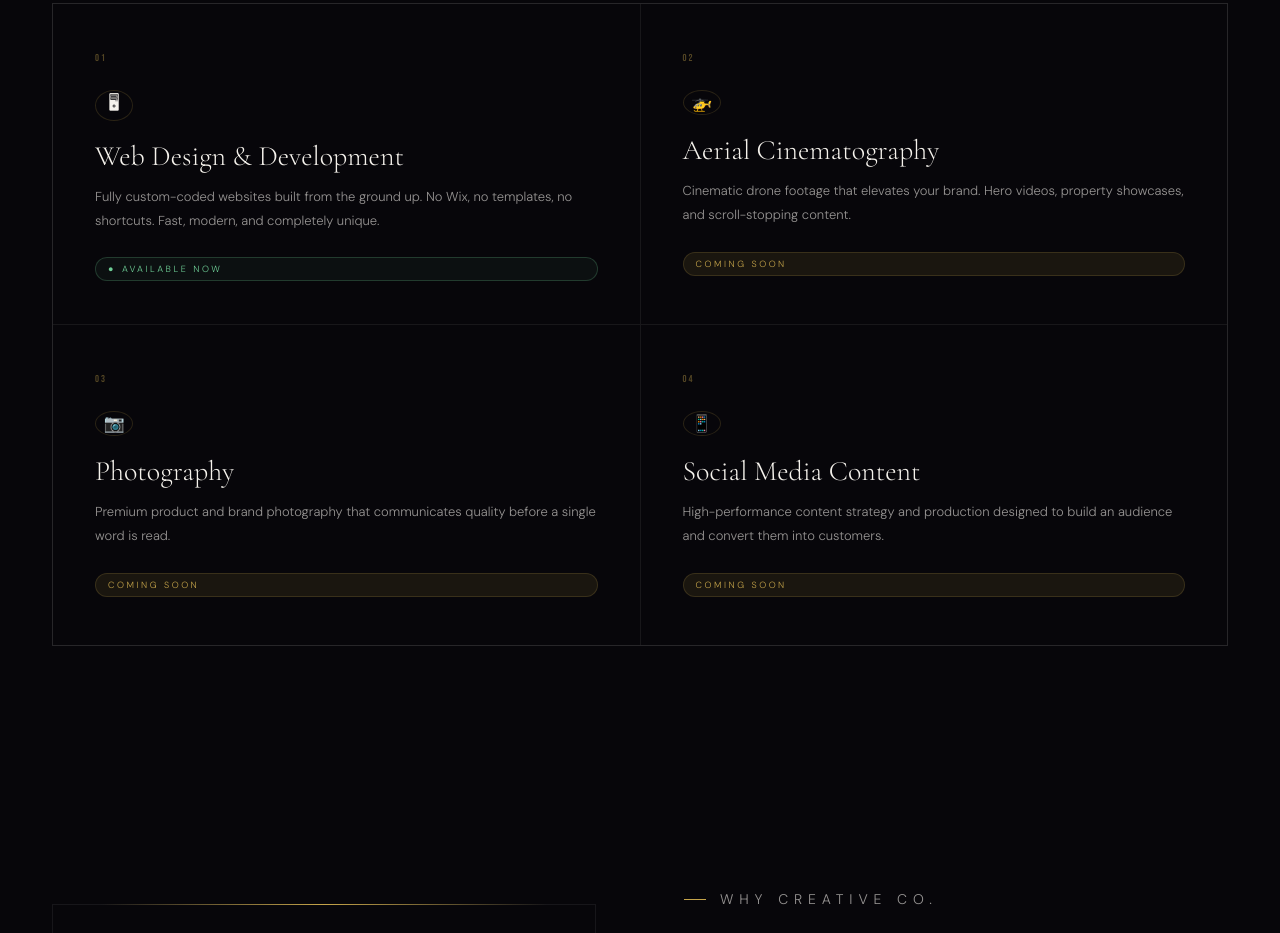
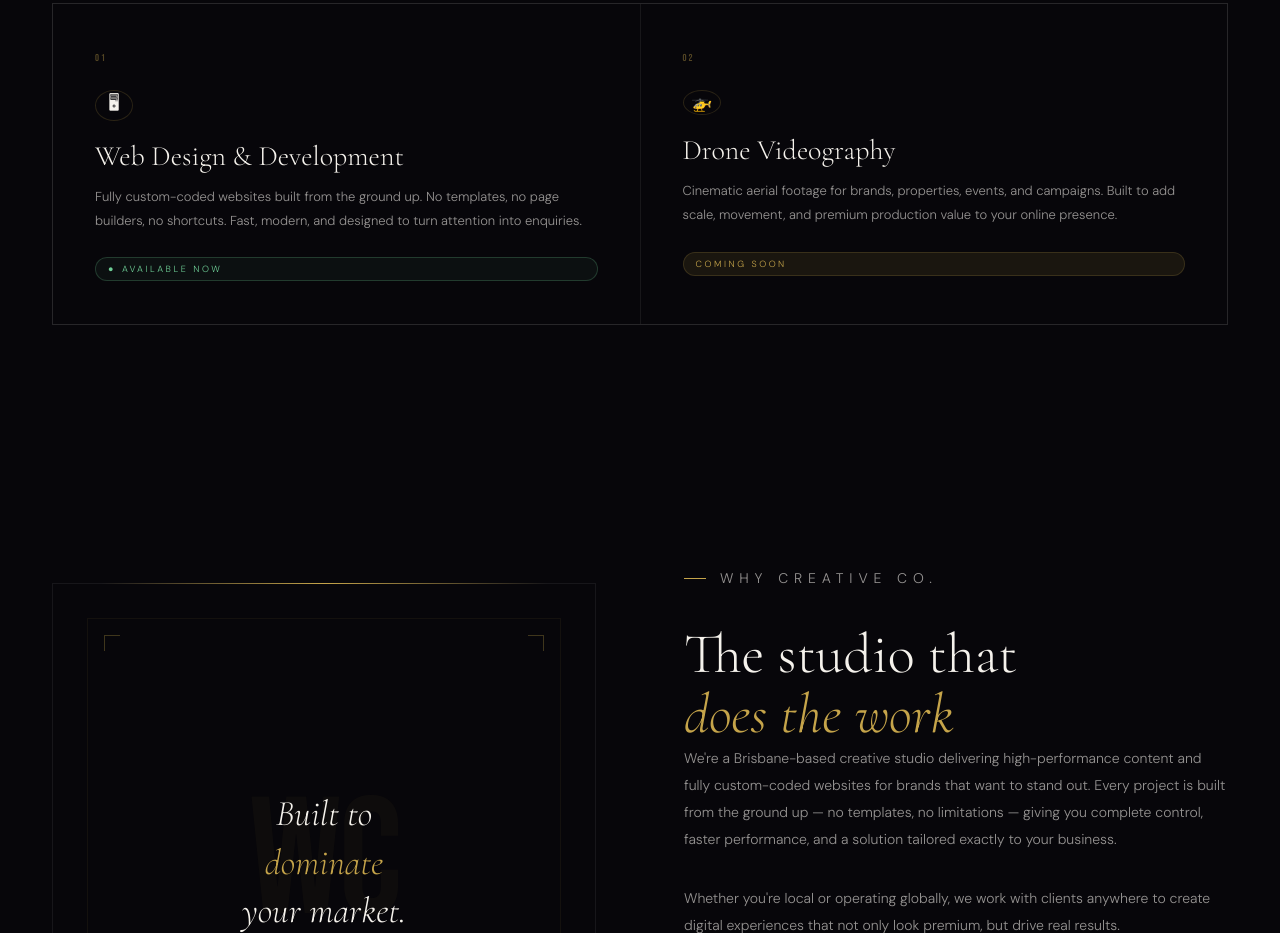
Before and after one commit to wilsoncreativeco/Wilson-Creative, a React (Vite) app: page / in a window 1280 px wide. Shown: the part 1220-2153 px from the top of the page. Built offline with nearby package versions, Linux system fonts and the light colour scheme.

Commit message:
Update App.jsx

```diff
--- a/src/App.jsx
+++ b/src/App.jsx
@@ -13,70 +13,39 @@ const navItems = [
   { label: 'Pricing', href: '#pricing' },
   { label: 'Contact', href: '#contact' },
 ]
-
 const services = [
   {
     num: '01',
     icon: '🖥',
     name: 'Web Design & Development',
-    desc: 'Fully custom-coded websites built from the ground up. No Wix, no templates, no shortcuts. Fast, modern, and completely unique.',
+    desc: 'Fully custom-coded websites built from the ground up. No templates, no page builders, no shortcuts. Fast, modern, and designed to turn attention into enquiries.',
     statusType: 'live',
     statusLabel: 'Available Now',
-    backTitle: 'What you actually get',
+    backTitle: 'What you get',
     backPoints: [
-      '100% custom code — no templates ever',
-      'Mobile-first, lightning-fast performance',
-      'Full SEO setup from day one',
-      'Contact forms, click-to-call & analytics',
-      'Delivered in as little as 5 days',
+      'Fully custom-coded website',
+      'No Wix, no templates, no drag-and-drop builders',
+      'Mobile-first responsive design',
+      'Fast loading performance',
+      'SEO foundations included',
+      'Contact forms, click-to-call and analytics',
     ],
   },
   {
     num: '02',
     icon: '🚁',
-    name: 'Aerial Cinematography',
-    desc: 'Cinematic drone footage that elevates your brand. Hero videos, property showcases, and scroll-stopping content.',
+    name: 'Drone Videography',
+    desc: 'Cinematic aerial footage for brands, properties, events, and campaigns. Built to add scale, movement, and premium production value to your online presence.',
     statusType: 'soon',
     statusLabel: 'Coming Soon',
     backTitle: "What's coming",
     backPoints: [
-      'Licensed commercial drone operator',
-      'RAW + colour-graded footage',
-      'Property, events & brand shoots',
-      'Hero video edits for your site',
-      'Brisbane & surrounds',
-    ],
-  },
-  {
-    num: '03',
-    icon: '📷',
-    name: 'Photography',
-    desc: 'Premium product and brand photography that communicates quality before a single word is read.',
-    statusType: 'soon',
-    statusLabel: 'Coming Soon',
-    backTitle: "What's coming",
-    backPoints: [
-      'Product & brand photography',
-      'Full retouching & colour grading',
-      'Web-optimised image delivery',
-      'Shot lists & creative direction included',
-      'Same-week turnaround available',
-    ],
-  },
-  {
-    num: '04',
-    icon: '📱',
-    name: 'Social Media Content',
-    desc: 'High-performance content strategy and production designed to build an audience and convert them into customers.',
-    statusType: 'soon',
-    statusLabel: 'Coming Soon',
-    backTitle: "What's coming",
-    backPoints: [
-      'Reels, carousels & static content',
-      'Platform-specific strategy',
-      'Monthly content calendars',
-      'Caption & hashtag copywriting',
-      'Performance reporting',
+      'Cinematic aerial footage',
+      'Property, brand and event shoots',
+      'Hero video content for websites',
+      'Social media-ready edits',
+      'Colour grading and delivery included',
+      'Brisbane and surrounding areas',
     ],
   },
 ]
```
